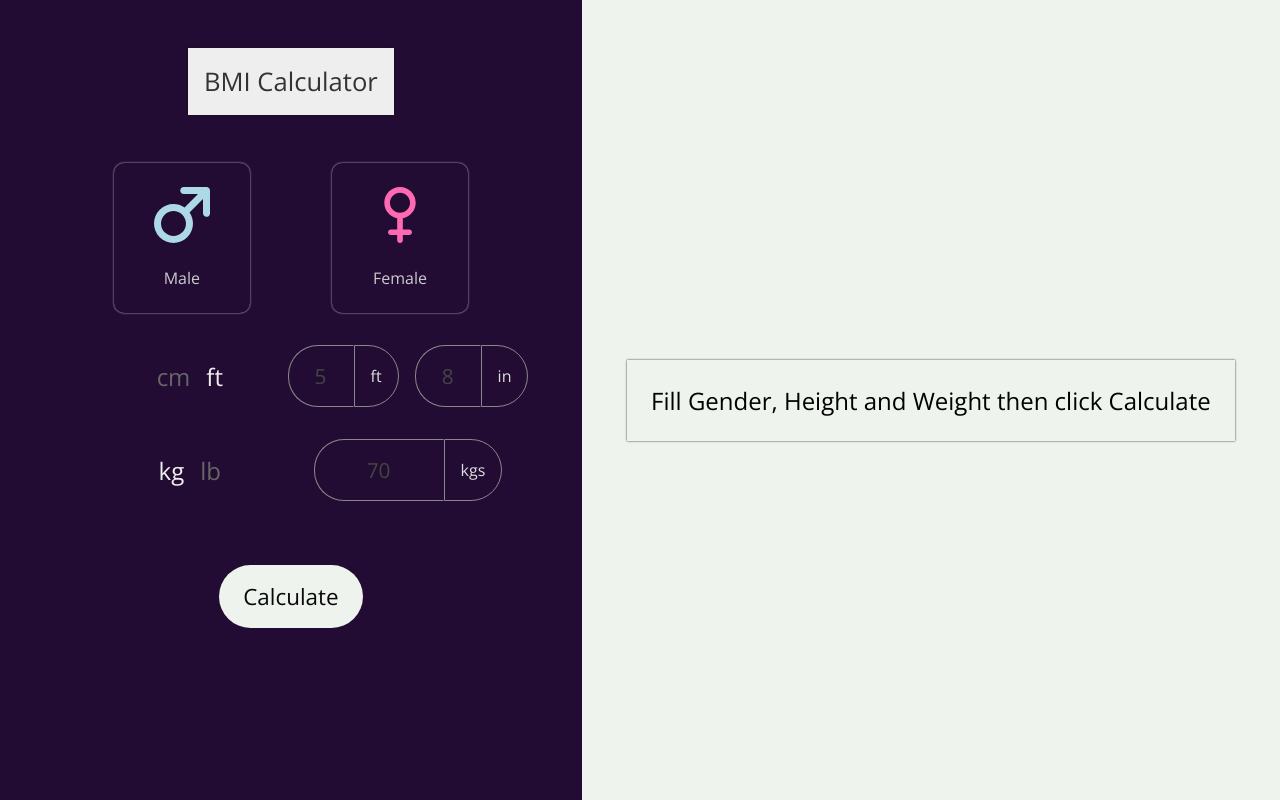
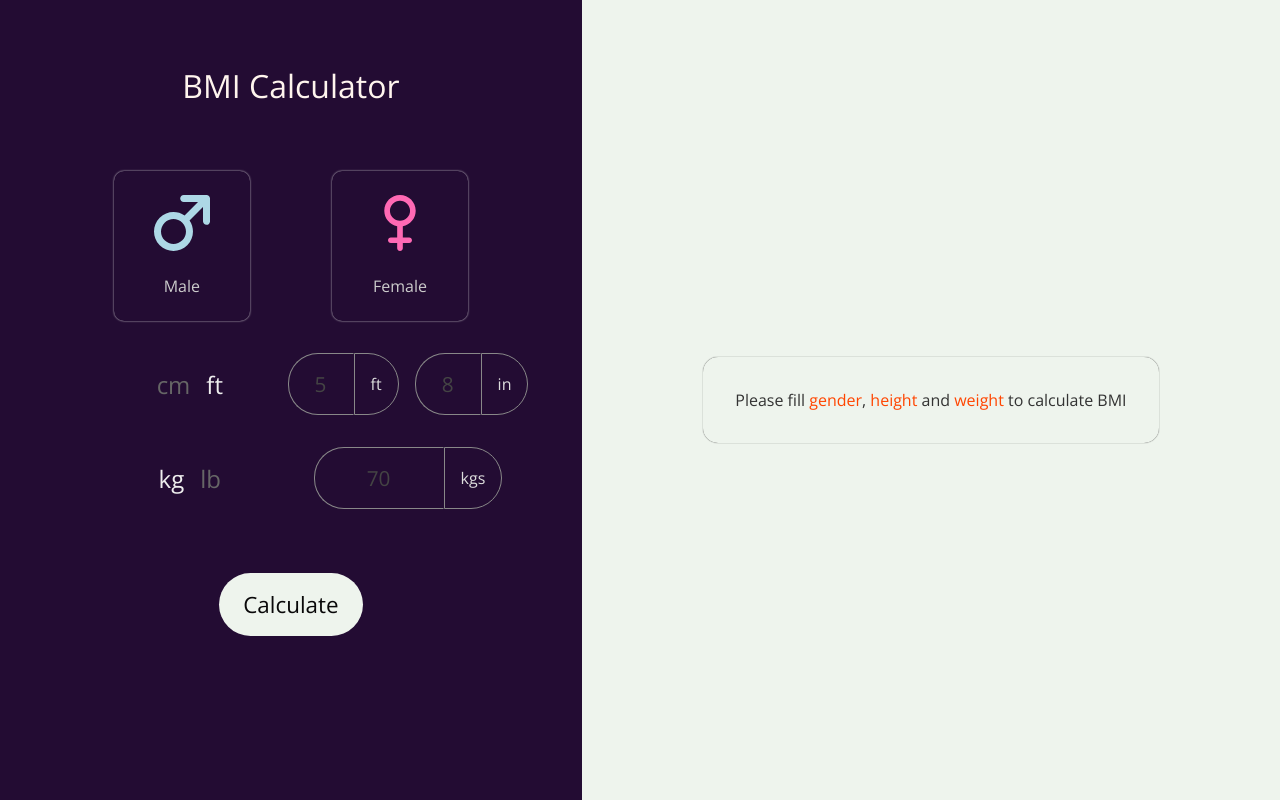
Before and after one commit to halfdrownedbiscuit/bmi-calculator, a React (Create React App) app: page / in a window 1280 px wide. Built offline with nearby package versions, Linux system fonts and the light colour scheme.

Commit message:
style change + error message

```diff
--- a/src/components/Calculator/Calculator.module.scss
+++ b/src/components/Calculator/Calculator.module.scss
@@ -10,12 +10,12 @@
     width: 100%;
     .Title {
       @extend .ContentFont;
-      color: #333;
-      font-size: 1.6rem;
-      background: #eee;
+      color: seashell;
+      font-size: 2rem;
+      // background: #eee;
       padding: 1rem;
       // margin-bottom: 0.5rem;
-      box-shadow: 0 0 2px #111;
+      // box-shadow: 0 0 2px #111;
       // border-radius: 15px;
       // border-bottom-right-radius: 15px;
       // border-bottom-left-radius: 15px;
--- a/src/components/Calculator/Result/Result.module.scss
+++ b/src/components/Calculator/Result/Result.module.scss
@@ -45,10 +45,18 @@
   font-size: 2rem;
   .FillSection {
     @extend .FlexColumn, .FlexJustifyCenter, .FlexAlignCenter, .ContentFont;
+    display: inline;
     // border: 1px solid #ddd;
-    box-shadow: 0 0 2px #333;
-    padding: 1.5rem;
-    font-size: 1.5rem;
+    box-shadow: 0 0 1px #333;
+    border-radius: 15px;
+    padding: 2rem;
+    // background: orangered;
+    color: #333;
+    font-size: 1rem;
+    .ToFill {
+      display: inline;
+      color: orangered;
+    }
   }
 }
 
--- a/src/components/Calculator/Result/Result.tsx
+++ b/src/components/Calculator/Result/Result.tsx
@@ -7,7 +7,8 @@ import {
   _isMobile,
   _isResultOpen,
   _weightKg,
-  _weightUnits
+  _weightUnits,
+  _gender
 } from 'store/atoms';
 import utils from 'utils';
 
@@ -21,6 +22,7 @@ const Result = () => {
   const weightUnits = useRecoilValue(_weightUnits);
   const heightM = useRecoilValue(_heightM);
   const weightKg = useRecoilValue(_weightKg);
+  const hasGender = useRecoilValue(_gender) != null;
   const hasHeight = heightM > 0;
   const hasWeight = weightKg > 0;
 
@@ -35,7 +37,13 @@ const Result = () => {
     !hasHeight ||
     !hasWeight
   ) {
-    return <Nothing />;
+    return (
+      <Nothing
+        hasHeight={hasHeight}
+        hasWeight={hasWeight}
+        hasGender={hasGender}
+      />
+    );
   }
   return (
     <div className={styles.Result}>
@@ -90,14 +98,77 @@ const Result = () => {
   );
 };
 
-const Nothing = () => {
+const Nothing = ({
+  hasHeight,
+  hasWeight,
+  hasGender
+}: {
+  hasHeight: boolean;
+  hasWeight: boolean;
+  hasGender: boolean;
+}) => {
+  if (hasGender && hasHeight && hasWeight) {
+    return (
+      <div className={styles.Nothing}>
+        <div className={styles.FillSection}>Ready to Calculate</div>
+      </div>
+    );
+  }
   return (
     <div className={styles.Nothing}>
       <div className={styles.FillSection}>
-        Fill Gender, Height and Weight then click Calculate
+        {calcFillMessage(hasGender, hasHeight, hasWeight)}
       </div>
     </div>
   );
 };
 
+const calcFillMessage = (
+  hasGender: boolean,
+  hasHeight: boolean,
+  hasWeight: boolean
+) => {
+  // hack to get no. of fill in message fields
+  let count = Number(!hasGender) + Number(!hasHeight) + Number(!hasWeight);
+  let fields;
+  if (count == 3) {
+    fields = (
+      <>
+        <span className={styles.ToFill}>gender</span>
+        {', '}
+        <span className={styles.ToFill}>height</span>
+        {' and '}
+        <span className={styles.ToFill}>weight</span>{' '}
+      </>
+    );
+  } else if (count == 1) {
+    fields = (
+      <>
+        {!hasGender ? <span className={styles.ToFill}>gender</span> : null}
+        {!hasWeight ? <span className={styles.ToFill}>weight</span> : null}
+        {!hasHeight ? <span className={styles.ToFill}>height</span> : null}{' '}
+      </>
+    );
+  } else {
+    let errs = [];
+    if (!hasGender) {
+      errs.push('gender');
+    }
+    if (!hasHeight) {
+      errs.push('height');
+    }
+    if (!hasWeight) {
+      errs.push('weight');
+    }
+    fields = (
+      <>
+        <span className={styles.ToFill}>{errs[0]}</span>
+        {' and '}
+        <span className={styles.ToFill}>{errs[1]}</span>{' '}
+      </>
+    );
+  }
+  return <>Please fill {fields} to calculate BMI</>;
+};
+
 export default Result;
```
